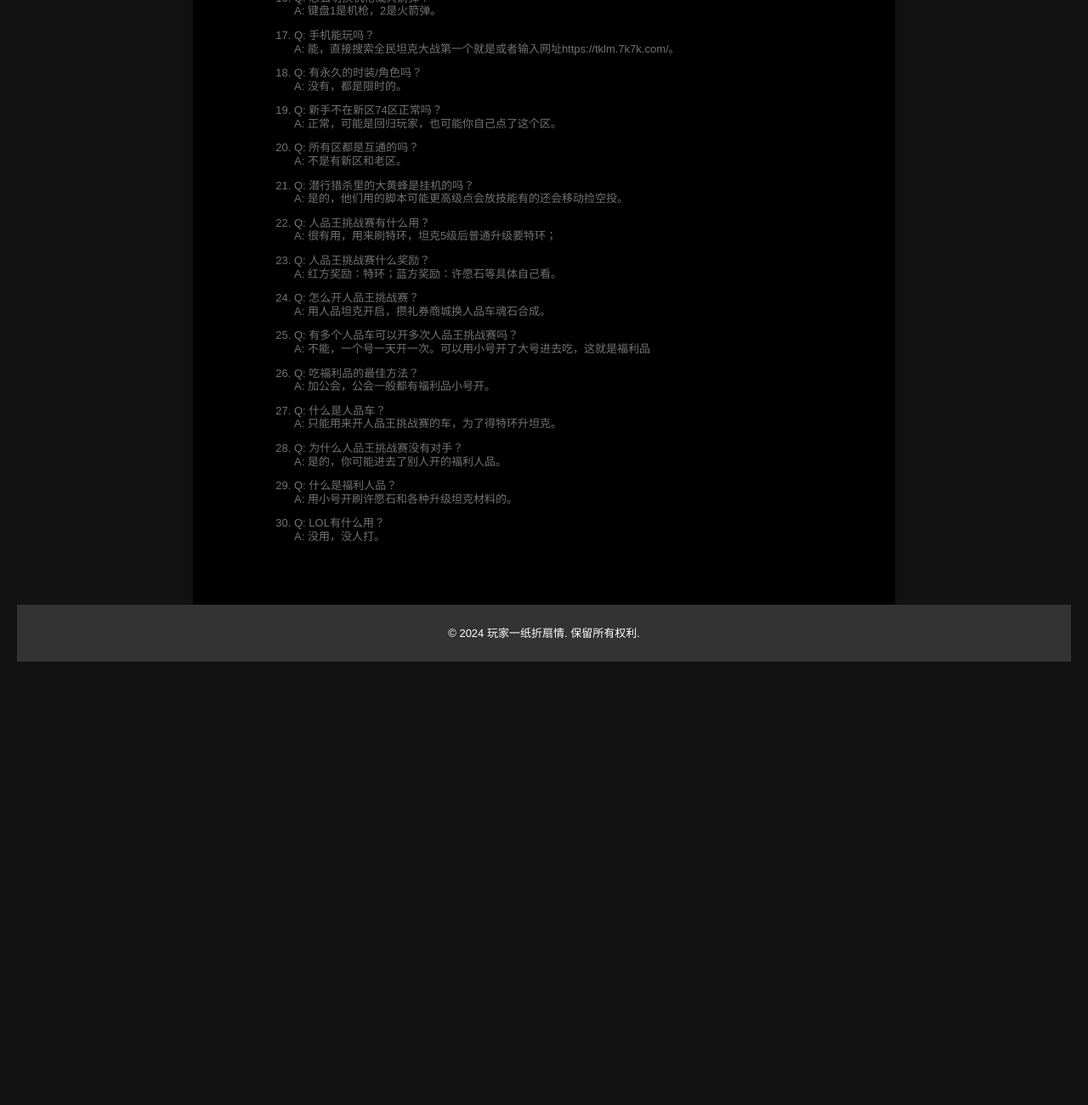
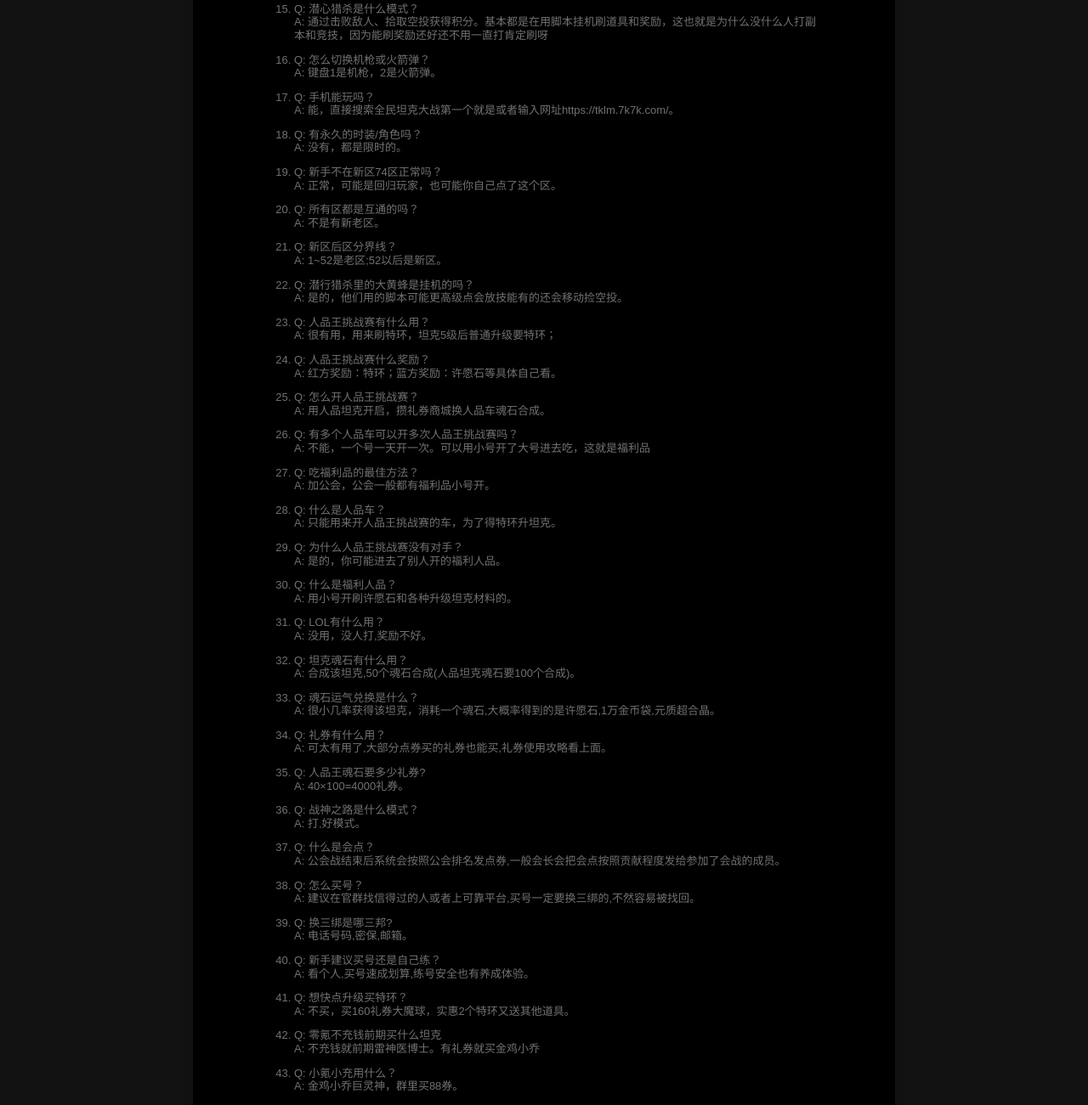
Before and after one commit to Liaoyi-Jay/7k.tklm.io, a plain HTML site: page index.html in a window 1280 px wide. Shown: the part 3046-4347 px from the top of the page at 85% size. Before the commit the page ends 3845 px from the top, so only its background shows below. Drawn offline with Linux system fonts and the light colour scheme.

Commit message:
Add files via upload

```diff
--- a/index.html
+++ b/index.html
@@ -196,6 +196,8 @@
                     <li>买点：在官群730037892中找信得过的氪佬买点券。一般比例为1：30~1：35之间，买点也是最推荐的微氪党攻略</li>
                     <li>充点：如果你是氪佬或者不想买点可以自己氪，现在充值是回返160%的礼券，所以适合大额氪得到玩家，氪金也有很多奖励可以领取，在主页上方有累计充值礼包，每氪到一个区间就可以领取对应区间奖励（领取后就会清零累计氪金值）；还有本周的充值福利，本周氪到499就能领取一张当前时期最强坦克之一的坦克兑换券，还有在主页下方的任务——活动里也有充值福利88可以领取一张坦克券，488可以领取累计50个坦克魂石也可以合成499券里的坦克
                     </li>
+                    <li>月卡:性价比最高，建议买点然后开月卡,每天可领取59礼券，一次月卡15天</li>
+                    <li>注意事项：新手期间不要充值，等“公屏显示返160%礼券”+“顶端显示充值礼包”+“顶端显示充值福利”+“底部任务-活动有每日福利任务”再充值</li>
                 </ul>
             </div>
         </section>
@@ -266,7 +268,8 @@
                     <li>Q: 手机能玩吗？<br>A: 能，直接搜索全民坦克大战第一个就是或者输入网址https://tklm.7k7k.com/。</li>
                     <li>Q: 有永久的时装/角色吗？<br>A: 没有，都是限时的。</li>
                     <li>Q: 新手不在新区74区正常吗？<br>A: 正常，可能是回归玩家，也可能你自己点了这个区。</li>
-                    <li>Q: 所有区都是互通的吗？<br>A: 不是有新区和老区。</li>
+                    <li>Q: 所有区都是互通的吗？<br>A: 不是有新老区。</li>
+                    <li>Q: 新区后区分界线？<br>A: 1~52是老区;52以后是新区。</li>
                     <li>Q: 潜行猎杀里的大黄蜂是挂机的吗？<br>A: 是的，他们用的脚本可能更高级点会放技能有的还会移动捡空投。</li>
                     <li>Q: 人品王挑战赛有什么用？<br>A: 很有用，用来刷特环，坦克5级后普通升级要特环；</li>
                     <li>Q: 人品王挑战赛什么奖励？<br>A: 红方奖励：特环；蓝方奖励：许愿石等具体自己看。</li>
@@ -276,7 +279,24 @@
                     <li>Q: 什么是人品车？<br>A: 只能用来开人品王挑战赛的车，为了得特环升坦克。</li>
                     <li>Q: 为什么人品王挑战赛没有对手？<br>A: 是的，你可能进去了别人开的福利人品。</li>
                     <li>Q: 什么是福利人品？<br>A: 用小号开刷许愿石和各种升级坦克材料的。</li>
-                    <li>Q: LOL有什么用？<br>A: 没用，没人打。</li>
+                    <li>Q: LOL有什么用？<br>A: 没用，没人打,奖励不好。</li>
+                    <li>Q: 坦克魂石有什么用？<br>A: 合成该坦克,50个魂石合成(人品坦克魂石要100个合成)。</li>
+                    <li>Q: 魂石运气兑换是什么？<br>A: 很小几率获得该坦克，消耗一个魂石,大概率得到的是许愿石,1万金币袋,元质超合晶。</li>
+                    <li>Q: 礼券有什么用？<br>A: 可太有用了,大部分点券买的礼券也能买,礼券使用攻略看上面。</li>
+                    <li>Q: 人品王魂石要多少礼券?<br>A: 40×100=4000礼券。</li>
+                    <li>Q: 战神之路是什么模式？<br>A: 打,好模式。</li>
+                    <li>Q: 什么是会点？<br>A: 公会战结束后系统会按照公会排名发点券,一般会长会把会点按照贡献程度发给参加了会战的成员。</li>
+                    <li>Q: 怎么买号？<br>A: 建议在官群找信得过的人或者上可靠平台,买号一定要换三绑的,不然容易被找回。</li>
+                    <li>Q: 换三绑是哪三邦?<br>A: 电话号码,密保,邮箱。</li>
+                    <li>Q: 新手建议买号还是自己练？<br>A: 看个人,买号速成划算,练号安全也有养成体验。</li>
+                    <li>Q: 想快点升级买特环？<br>A: 不买，买160礼券大魔球，实惠2个特环又送其他道具。</li>
+                    <li>Q: 零氪不充钱前期买什么坦克<br>A: 不充钱就前期雷神医博士。有礼券就买金鸡小乔</li>
+                    <li>Q: 小氪小充用什么？<br>A: 金鸡小乔巨灵神，群里买88券。</li>
+                    <li>Q: 大氪不差钱买什么？<br>A: 买新车，出一个买一个。</li>
+                    <li>Q: 他们说的母鸡是谁？<br>A: 骗子，坏人。</li>
+                    <li>Q: 被质疑是母鸡怎么办？<br>A: 截图自证。</li>
+                    <li>Q: 充值的礼券去哪里了？<br>A: 自动加到背包。</li>
+
                 </ul>
             </div>
 
@@ -285,6 +305,12 @@
     <footer>
         <p>&copy; 2024 玩家一纸折扇情. 保留所有权利.</p>
     </footer>
+
+
+
+
+
+
 
     <script>
         function searchText() {
```
